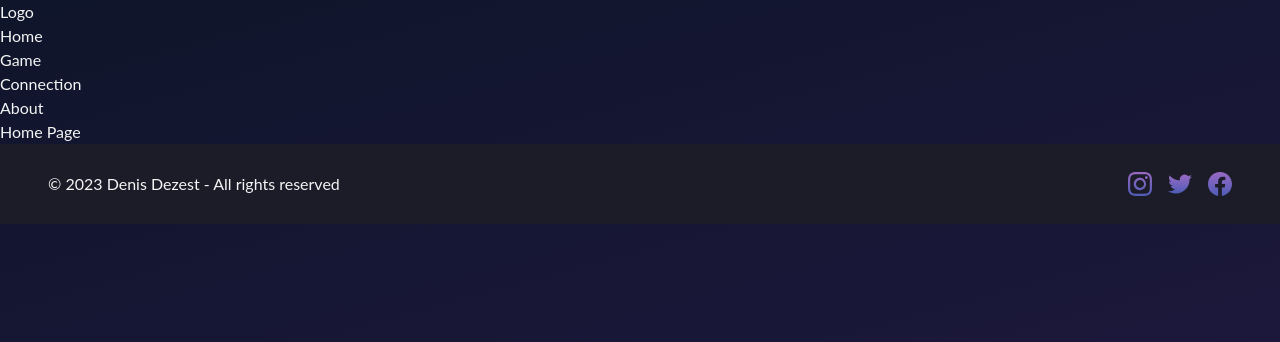
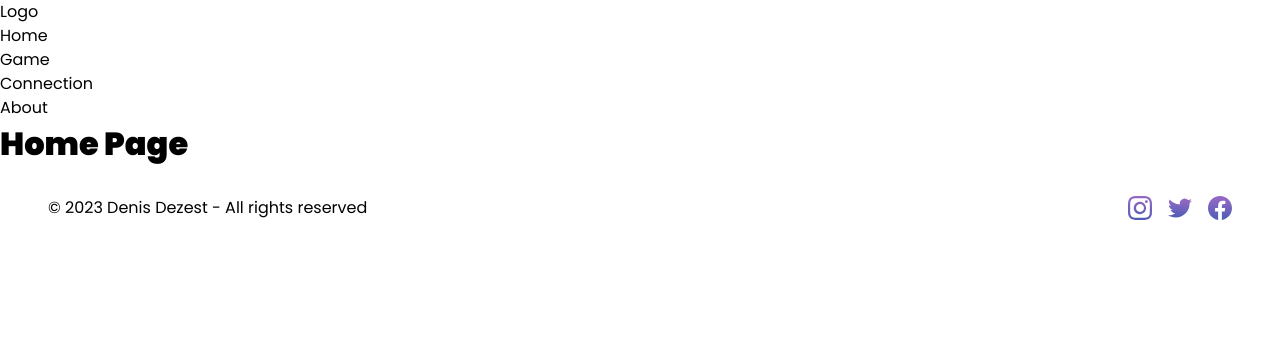
Before and after one commit to ddZ6ii/memory_game, a React (Vite) app in the folder frontend/: page / in a window 1280 px wide. Shown: the top 342 px of the page. Built offline with nearby package versions, Linux system fonts and the light colour scheme.

Commit message:
Added custom style settings

```diff
--- a/frontend/src/App.css
+++ b/frontend/src/App.css
@@ -6,43 +6,88 @@
    Import Local Fonts
 \* ______________________________________________________________________ */
 @font-face {
-  font-family: "Gilroy";
-  font-weight: 800;
-  src: local("Gilroy-ExtraBold"),
-    url("../public/assets/font/Gilroy-ExtraBold.otf") format("opentype");
+  font-family: "Poppins";
+  font-weight: 900;
+  src: local("Poppins-Black"),
+    url("../public/assets/font/Poppins-Black.ttf") format("truetype");
 }
 
 @font-face {
-  font-family: "Gilroy";
+  font-family: "Poppins";
+  font-weight: 400;
+  src: local("Poppins-Regular"),
+    url("../public/assets/font/Poppins-Regular.ttf") format("truetype");
+}
+
+@font-face {
+  font-family: "Poppins";
   font-weight: 300;
-  src: local("Gilroy-Light"),
-    url("../public/assets/font/Gilroy-Light.otf") format("opentype");
+  src: local("Poppins-Light"),
+    url("../public/assets/font/Poppins-Light.ttf") format("truetype");
+}
+
+:root {
+  --color-accent-default: theme("colors.accent.default")
+  --color-accent-purple: theme("colors.accent.purple")
+  --color-accent-cyan: theme("colors.accent.cyan")
+  --color-accent-pink: theme("colors.accent.pink")
+  --color-neutral-default: theme("colors.neutral.default")
+  --color-neutral-darkest: theme("colors.neutral.darkest")
+  --color-neutral-dark: theme("colors.neutral.dark")
+  --color-neutral-light: theme("colors.neutral.light")
+  --color-neutral-lightest: theme("colors.neutral.lightest")
+  --color-status-success: theme("colors.status.success")
+  --color-status-success-light: theme("colors.status.successLight")
+  --color-status-error: theme("colors.status.error")
+  --color-status-error-dark: theme("colors.status.errorDark")
+  --color-status-error-light: theme("colors.status.errorLight")
+
+  /* theme toggle switch */
+  /* --switch-width: 56px;
+  --switch-height: 24px;
+  --slider-space: 1px;
+  --icon-space: 1px;
+  --slider-height: calc(var(--switch-height) - calc(2 * var(--slider-space)));
+  --slider-width: var(--slider-height);
+  --slider-course: calc(
+    calc(var(--switch-width) - var(--slider-width)) - 2 * var(--slider-space)
+  );
+  --icon-height: calc(var(--slider-height) - 2 * var(--icon-space));
+  --icon-width: var(--icon-height); */
 }
 
 /* ______________________________________________________________________ *\
    Utilities
 \* ______________________________________________________________________ */
-.btn-default {
+.themeDark {
+  color: var(--color-neutral-lightest);
+  background-color: var(--color-neutral-darkest);
+}
+
+.themeLight {
+  color: var(--color-neutral-darkest);
+  background-color: var(--color-neutral-lightest);
+}
+
+/* .btn-default {
   @apply flex items-center justify-center gap-3 rounded-full
-  border border-transparent bg-gradient-to-b from-[#4E5DB6]/95 to-[#9969C4]
-  px-7 py-2 text-center font-header text-xs font-extrabold text-neutralLightest;
+  border border-transparent px-7 py-2 text-center font-header text-xs font-extrabold text-neutral-darkest;
 }
 
 .btn-default:hover {
-  @apply border-primaryLight bg-neutralLightest bg-none text-primaryLight;
-}
-
+  @apply border-accent-default bg-neutral-lightest bg-none text-neutral-darkest;
+} */
 /* ______________________________________________________________________ *\
    Base
 \* ______________________________________________________________________ */
 @layer base {
   body {
-    color: theme("colors.neutralLightest");
+    color: var(--color-neutral-darkest);
     font-family: theme("fontFamily.sans");
     font-size: theme("fontSize.base");
   }
 
-  section {
+  /* section {
     display: flex;
     flex-direction: column;
     gap: 32px;
@@ -64,26 +109,39 @@
     @media screen and (min-width: theme("screens.2xl")) {
       margin-inline: clamp(288px, 20vw, 576px);
     }
-  }
+  } */
 
-  article {
+  /* article {
     display: flex;
     flex-direction: column;
     gap: 12px;
     @media screen and (min-width: theme("screens.md")) {
       gap: 16px;
     }
-  }
+  } */
 
   h1 {
     font-size: theme("fontSize.xl");
     font-family: theme("fontFamily.header");
     font-weight: theme("fontWeight.extrabold");
-    text-transform: uppercase;
+    @media screen and (min-width: theme("screens.md")) {
+      font-size: theme("fontSize.2xl");
+    }
   }
 
-  p {
-    @apply font-sans text-sm md:text-base;
+  p, a {
+    font-size: theme("fontSize.sm");
+    font-family: theme("fontFamily.sans");
+    font-weight: theme("fontWeight.normal");
+    @media screen and (min-width: theme("screens.md")) {
+      font-size: theme("fontSize.base");
+    }
+  }
+
+ label, input {
+    font-size: inherit;
+    font-family: inherit;
+    font-weight: inherit;
   }
 }
 
--- a/frontend/src/App.jsx
+++ b/frontend/src/App.jsx
@@ -7,7 +7,7 @@ import NotFound from "./pages/NotFound";
 
 export default function App() {
   return (
-    <div className="min-h-screen bg-gradientDarkTheme">
+    <div className="min-h-screen">
       <Navbar />
       <main>
         <Routes>
--- a/frontend/src/pages/Home.jsx
+++ b/frontend/src/pages/Home.jsx
@@ -1,3 +1,3 @@
 export default function Home() {
-  return <>Home Page</>;
+  return <h1>Home Page</h1>;
 }
--- a/frontend/src/pages/NotFound.jsx
+++ b/frontend/src/pages/NotFound.jsx
@@ -3,17 +3,16 @@ import { useNavigate } from "react-router-dom";
 export default function NotFound() {
   const navigate = useNavigate();
   return (
-    <section className="min-h-screen justify-center md:min-h-[calc(100vh-80px)]">
+    // <section className="min-h-screen justify-center md:min-h-[calc(100vh-80px)]">
+    <section className="min-h-screen justify-center md:min-h-screen">
       <div className="flex flex-col items-center gap-6">
         <img
           className="md:h-72"
           src="../assets/img/notfound/error_404.svg"
           alt="error_404"
         />
-        <p className="text-lg font-extrabold text-neutralDark dark:text-neutralLight md:text-2xl">
-          Ooops... Page Not Found!
-        </p>
-        <p className="text-neutral md:text-lg">Looks like you lost your way</p>
+        <p>Ooops... Page Not Found!</p>
+        <p>Looks like you lost your way</p>
         <button type="button" onClick={() => navigate("/")}>
           Take Me Home
         </button>
--- a/frontend/tailwind.config.js
+++ b/frontend/tailwind.config.js
@@ -1,28 +1,37 @@
 /** @type {import('tailwindcss').Config} */
+// eslint-disable-next-line import/no-extraneous-dependencies
+const plugin = require("tailwindcss/plugin");
+
 module.exports = {
   content: ["./src/**/*.{html,js,jsx}"],
   theme: {
     extend: {
       colors: {
-        primary: "#333375",
-        primaryDark: "#181634",
-        primaryLight: "#6263D5",
-        primaryLightest: "#9596FB",
-        neutral: "#AAAAAA",
-        neutralDark: "#6C6C6C",
-        neutralDarkest: "#1C1C29",
-        neutralLight: "#D9D9D9",
-        neutralLightest: "#F5F5F5",
+        accent: {
+          default: "#fda214",
+          purple: "#6263d5",
+          cyan: "#6ff3f7",
+          pink: "#da81f7",
+        },
+        neutral: {
+          default: "#dfe5ea",
+          darkest: "#182a39",
+          dark: "#7d7d7d",
+          light: "#f2f2f2",
+          lightest: "#fdfdfd",
+        },
+        status: {
           success: "#29C04A",
           successLight: "#E0FFE5",
           error: "#F07472",
           errorDark: "#EA3829",
           errorLight: "#FFEBE7",
         },
+      },
 
       fontFamily: {
-        sans: ["Lato", "sans-serif"],
-        header: ["Gilroy", "sans-serif"],
+        sans: ["Poppins", "sans-serif"],
+        header: ["Poppins", "sans-serif"],
       },
 
       fontSize: {
@@ -76,18 +85,25 @@ module.exports = {
           },
         ],
       },
-      backgroundImage: {
-        gradientPrimary: "linear-gradient(180deg, #9969c4 0%, #4e5db6 93.23%)",
-        gradientDarkTheme:
-          "linear-gradient(164.77deg, #0F152B 1.54%, #201940 76.34%)",
     },
-      boxShadow: {
-        innerLight:
-          "inset 5px -5px 15px rgba(255, 255, 255, 0.3), inset 0px -5px 15px rgba(255, 255, 255, 0.3)",
-        innerDark:
-          "inset 5px -5px 15px rgba(0, 0, 0, 0.4), inset 0px -5px 15px rgba(255, 255, 255, 0.4)",
+    plugins: [
+      // eslint-disable-next-line func-names
+      plugin(function ({ addUtilities }) {
+        addUtilities({
+          ".my-rotate-180": {
+            transform: "rotateY(180deg)",
           },
+          ".preserve-3d": {
+            transformStyle: "preserve-3d",
           },
-    plugins: [],
+          ".perspective": {
+            perspective: "1000px",
+          },
+          ".backface-hidden": {
+            backfaceVisibility: "hidden",
+          },
+        });
+      }),
+    ],
   },
 };
```
Lines whose indentation alone changed are shown as unchanged.
